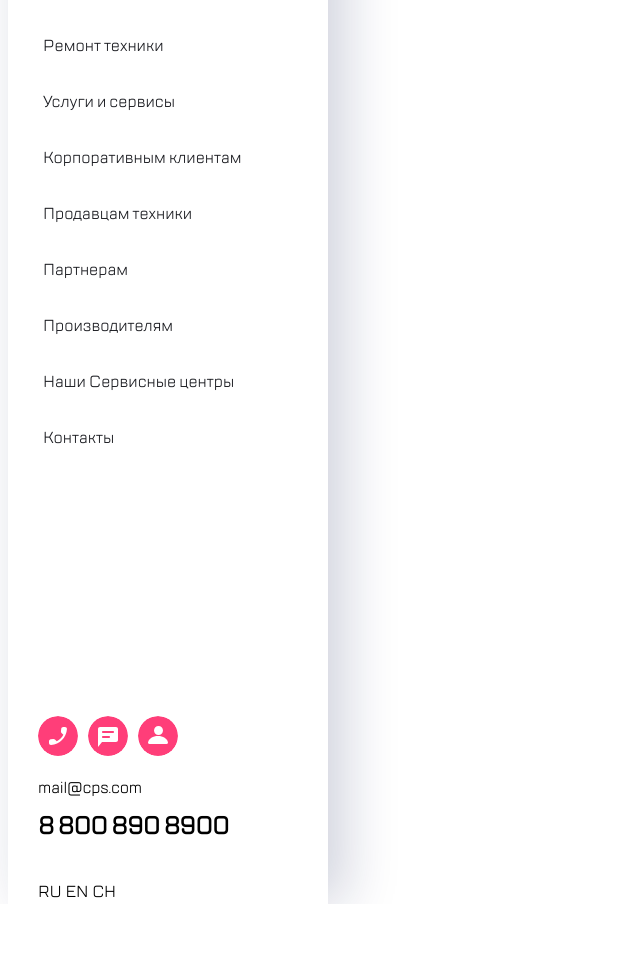
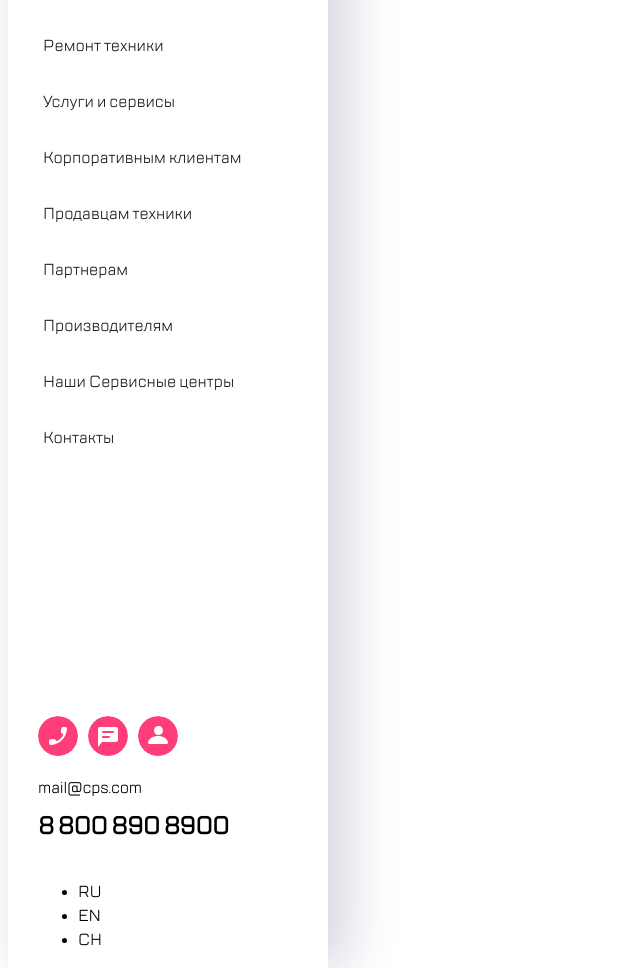
Before and after one commit to MatroskinKot88/Kata2, a plain HTML site: page index.html in a window 1280 px wide. Shown: the part 92-1060 px from the top of the page, without its empty margins (0-640 px from the left). Before the commit the page ends 996 px from the top, so only its background shows below. Drawn offline with Linux system fonts and the light colour scheme.

Commit message:
Update index.html

```diff
--- a/index.html
+++ b/index.html
@@ -37,16 +37,16 @@
        </div>
        <!--ссылки-->
        <div class="links">
-         <a class="links__mail" href="#">mail@cps.com</a>
-         <a class="links__number" href="#"><strong>8 800 890 8900</strong></a>
+         <a class="links__mail" href="mailto:mail@cps.com">mail@cps.com</a>
+         <a class="links__number" href="tel:8800890890"><strong>8 800 890 8900</strong></a>
        </div>
     </div>
     <!-- Языки страницы -->
-    <div class="lang">
-      <a href="#">RU</a>
-      <a href="#">EN</a>
-      <a href="#">CH</a>
-    </div>
+    <ul class="lang">
+      <li><a href="#">RU</a></li>
+      <li><a href="#">EN</a></li>
+      <li><a href="#">CH</a></li>
+    </ul>
 </div>
 </body>
 </html>
```
